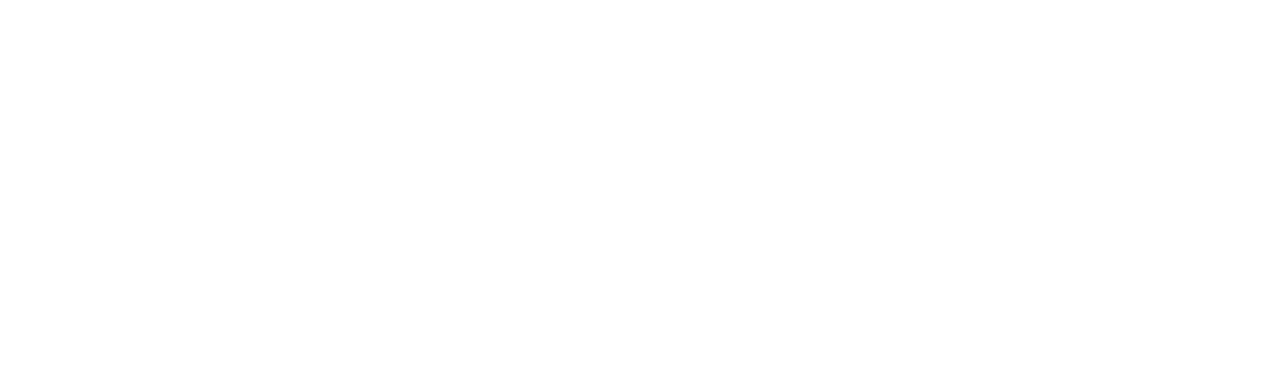
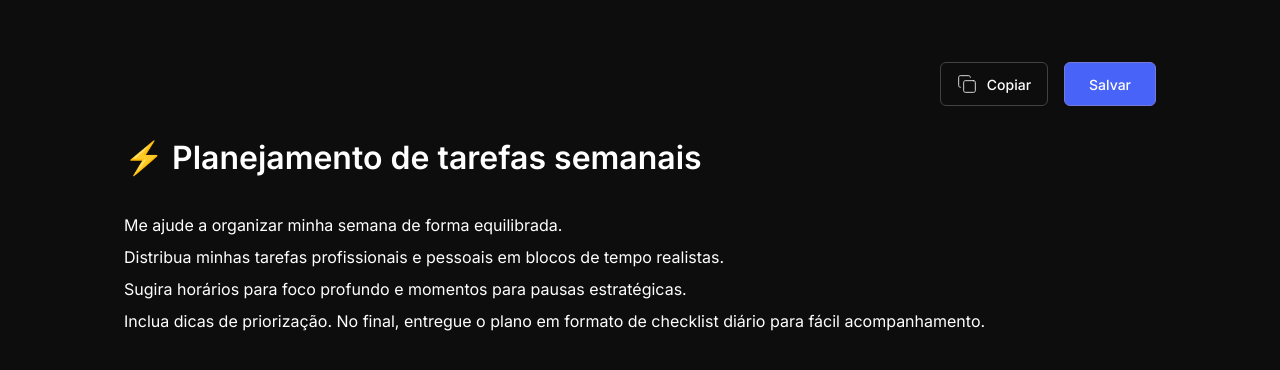
Before and after one commit to eRodrigoVanini/prompts-manager, a plain HTML site: page index.html in a window 1280 px wide. Drawn offline with Linux system fonts and the light colour scheme.

Commit message:
Fim da Aula 01

```diff
--- a/index.html
+++ b/index.html
@@ -3,8 +3,61 @@
   <head>
     <meta charset="UTF-8" />
     <meta name="viewport" content="width=device-width, initial-scale=1.0" />
+    <link rel="icon" type="image/svg+xml" href="./assets/favicon.svg" />
+    <link rel="stylesheet" href="./style.css" />
+    <link
+      href="https://fonts.googleapis.com/css2?family=Inter:wght@400;500;600;700&display=swap"
+      rel="stylesheet"
+    />
     <title>Prompt Manager</title>
   </head>
 
-  <body></body>
+  <body>
+    <div class="app">
+      <aside class="sidebar"></aside>
+      <main class="main">
+        <header class="main-header">
+          <button id="btn-copy" class="btn-outline btn">
+            <img
+              class="icon"
+              src="./assets/copy.svg"
+              alt="Copiar"
+              class="icon"
+            />
+            <span>Copiar</span>
+          </button>
+          <button id="btn-save" class="btn-primary btn w-150">Salvar</button>
+        </header>
+        <div
+          data-placeholder="Título do prompt"
+          class="editable-wrapper"
+          id="title-wrapper"
+        >
+          <h1 id="prompt-title" class="prompt-title" contenteditable="true">
+            ⚡ Planejamento de tarefas semanais
+          </h1>
+        </div>
+
+        <div
+          data-placeholder="Conteúdo do prompt ..."
+          class="editable-wrapper"
+          id="content-wrapper"
+        >
+          <div
+            id="prompt-content"
+            class="prompt-content"
+            contenteditable="true"
+          >
+            Me ajude a organizar minha semana de forma equilibrada.<br />
+            Distribua minhas tarefas profissionais e pessoais em blocos de tempo
+            realistas.<br />
+            Sugira horários para foco profundo e momentos para pausas
+            estratégicas.<br />
+            Inclua dicas de priorização. No final, entregue o plano em formato
+            de checklist diário para fácil acompanhamento.
+          </div>
+        </div>
+      </main>
+    </div>
+  </body>
 </html>
--- /dev/null
+++ b/style.css
@@ -0,0 +1,148 @@
+:root {
+  --white: #ffffff;
+
+  --accent-600: #4863f7;
+  --accent-500: #7878d7;
+
+  --alert-600: #ff5c5c;
+
+  --gray-900: #0d0d0d;
+  --gray-800: #111111;
+  --gray-700: #1a1a1a;
+  --gray-200: #424242;
+  --gray-100: #737373;
+}
+
+* {
+  box-sizing: border-box;
+  margin: 0;
+  padding: 0;
+}
+
+::-webkit-scrollbar {
+  width: 8px;
+}
+
+::-webkit-scrollbar-track {
+  background: transparent;
+}
+
+::-webkit-scrollbar-thumb {
+  background-color: var(--gray-100);
+}
+
+body,
+input,
+button {
+  font-family: "Inter", sans-serif;
+}
+
+body {
+  background-color: var(--gray-900);
+  color: var(--white);
+}
+
+.app {
+  display: flex;
+  height: 100vh;
+  width: 100vw;
+}
+
+.main {
+  padding: 62px 124px;
+  gap: 32px;
+  display: flex;
+  flex-direction: column;
+  flex: 1;
+
+  overflow: scroll;
+}
+
+.main-header {
+  display: flex;
+  justify-content: flex-end;
+  align-items: center;
+  gap: 16px;
+  width: 100%;
+}
+
+.btn {
+  gap: 10px;
+  height: 44px;
+  display: flex;
+  align-items: center;
+  font-weight: 500;
+  font-size: 14px;
+  border-radius: 6px;
+  cursor: pointer;
+}
+
+.btn-outline {
+  background: transparent;
+  padding: 0 16px;
+  border: 0.5px solid var(--gray-200);
+  color: var(--white);
+  transition: background-color 0.4s;
+}
+
+.btn-outline:hover {
+  background: var(--gray-200);
+}
+
+.btn-primary {
+  padding: 0 24px;
+  background: var(--accent-600);
+  border: 1px solid var(--accent-500);
+  color: var(--white);
+  transition: opacity 0.4s;
+}
+
+.btn-primary:hover {
+  opacity: 0.8;
+}
+
+.icon {
+  width: 20px;
+  height: 20px;
+  display: inline-block;
+}
+
+.prompt-title {
+  font-weight: 600;
+  font-size: 32px;
+  outline: none;
+}
+
+.prompt-content {
+  font-size: 16px;
+  color: var(--white);
+  outline: none;
+  line-height: 32px;
+}
+
+.editable-wrapper {
+  position: relative;
+}
+
+.editable-wrapper::before {
+  content: attr(data-placeholder);
+  position: absolute;
+  color: var(--gray-200);
+  pointer-events: none;
+  opacity: 0;
+}
+
+.editable-wrapper.is-empty::before {
+  opacity: 1;
+}
+
+#title-wrapper.is-empty {
+  font-size: 32px;
+  font-weight: 600;
+  color: var(--gray-200);
+}
+
+#content-wrapper.is-empty {
+  font-size: 16px;
+  color: var(--gray-200);
+}
```
Also changed, not shown: assets/collapse.svg (added), assets/copy.svg (added), assets/favicon.svg (added), assets/logo.svg (added), assets/open.svg (added), assets/remove.svg (added), assets/search.svg (added).
